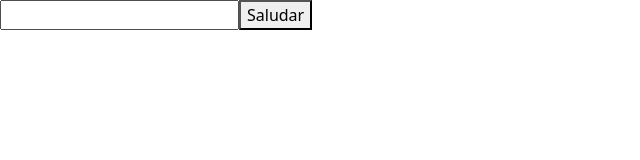
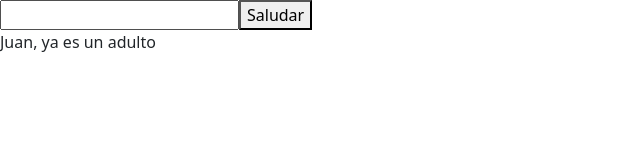
Before and after one commit to ssepulvedamcl/medu-react-desde-cero, a React (Create React App) app: page / in a window 1280 px wide. Shown: the top 160 px of the page, without its empty margins (0-640 px from the left). Built offline with nearby package versions, Linux system fonts and the light colour scheme.

Commit message:
week-4.2.1 Control despliegue

```diff
--- a/src/App.js
+++ b/src/App.js
@@ -4,7 +4,7 @@ import Persona from './Persona';
 function App() {
   return (
     <div>
-      <Persona />
+      <Persona nombre="Juan" edad={18}/>
     </div>
   );
 }
--- a/src/Persona.js
+++ b/src/Persona.js
@@ -5,8 +5,11 @@ class Persona extends React.Component {
     constructor(props) {
         super(props);
         this.state = {
+            edad: this.props.edad,
+            nombre: this.props.nombre,
             saludo: ''
         }
+        console.log(this.state);
     }
 
     /*
@@ -23,14 +26,28 @@ class Persona extends React.Component {
         this.setState({saludo: e.target.value })
     }
 
+    deplegarSaludo = () => {
+        console.log(this.state.edad);
+
+
+    }
+
     render() {
+        let mensaje = "";
+        if (this.state.edad >= 18) {
+            mensaje = <p>{ this.state.nombre }, ya es un adulto</p>
+        } else {
+            mensaje = <p>{ this.state.nombre }, es un niño</p>
+        }
+
         return(
             <div>
                 <input onChange={this.actualizarSaludo}></input>
                 <button onClick={this.saludar.bind(this)}>
                     Saludar
                 </button>
-                {this.state.saludo}
+                { mensaje }
+                { this.state.saludo }
             </div>
         )
     }
```
